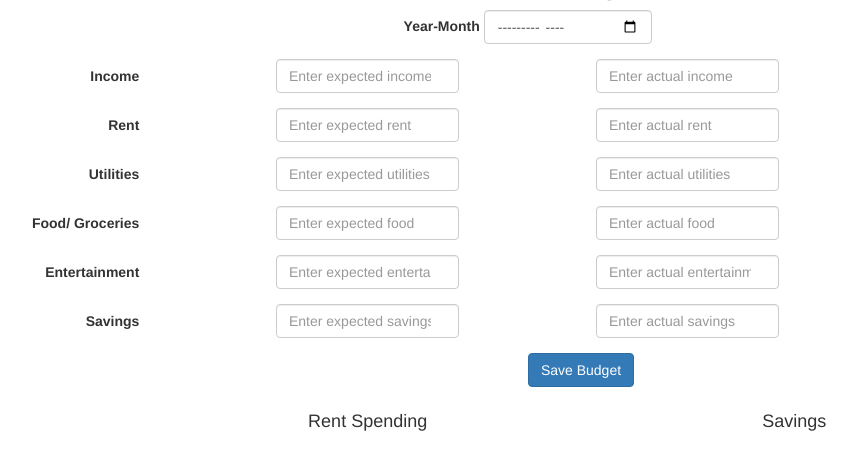
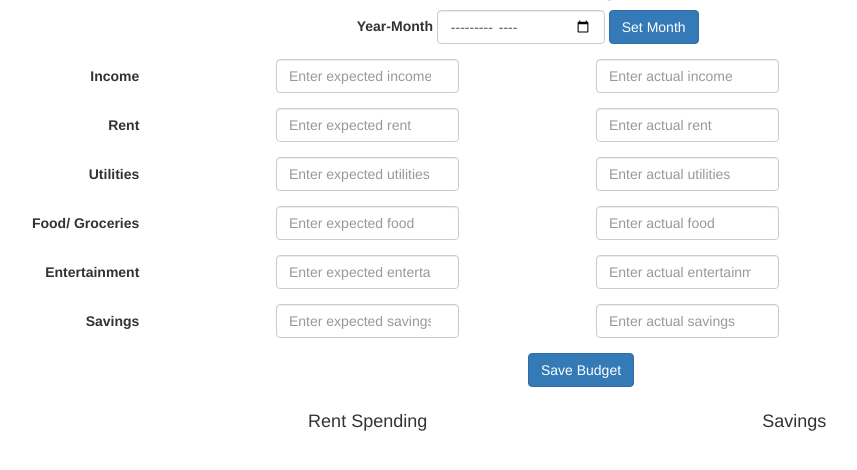
Before and after one commit to abarnes023/budget_app, a Flask app: template templates/budget.html in a window 1280 px wide. Shown: the part 125-595 px from the top of the page, without its empty margins (59-916 px from the left). Run offline with Flask 2, Linux system fonts and the light colour scheme; the template is opened without the code that fills it, so the values that code supplies are empty; some libraries are stand-ins or nearby versions.

Commit message:
Start of AJAX functions

```diff
--- a/application.py
+++ b/application.py
@@ -140,6 +140,9 @@ def budget():
     if request.method == "POST":
         # set selected month
         currMonth = request.form.get("month")
+        if not currMonth:
+            flash("Must enter month")
+            return redirect(url_for("budget"))
 
         # get variables from form
         e_income = request.form.get("e_income")
@@ -188,6 +191,20 @@ def budget():
 
         return render_template("budget.html", username=username, currMonth=currMonth, e_income=data['e_income'], a_income=data['a_income'], e_rent=data['e_rent'], a_rent=data['a_rent'], e_util=data['e_util'], a_util=data['a_util'], e_food=data['e_food'], a_food=data['a_food'], e_ent=data['e_ent'], a_ent=data['a_ent'], e_save=data['e_save'], a_save=data['a_save'], rent=rent, saved=saved)
 
+@app.route("/month")
+def month():
+    """Pulls current month data when month is changed"""
+
+    month = request.args.get("month")
+    if not month:
+        flash("Must enter month")
+        return redirect(url_for("budget"))
+
+    # get budget data for month
+    data = budget_data(month)
+
+    return jsonify(data)
+
 @app.route("/articles")
 def articles():
     """Display last 10 articles from Get Rich Slowly blog"""
--- /dev/null
+++ b/static/scripts.js
@@ -0,0 +1,21 @@
+$(function() {
+    $('a#set_month').bind('click', function() {
+        $.getJSON(Flask.url_for("month"), {
+            month: $('#month').val()
+        }, function(data) {
+            $("#e_income").number(data.e_income),
+            $("#a_income").number(data.a_income),
+            $("#e_rent").number(data.e_rent),
+            $("#a_rent").number(data.a_rent),
+            $("#e_util").number(data.e_util),
+            $("#a_util").number(data.a_util),
+            $("#e_food").number(data.e_food),
+            $("#a_food").number(data.a_food),
+            $("#e_ent").number(data.e_ent),
+            $("#a_ent").number(data.a_ent),
+            $("#e_save").number(data.e_save),
+            $("#a_save").number(data.a_save);
+        });
+        return false;
+    })
+})
--- a/templates/budget.html
+++ b/templates/budget.html
@@ -9,10 +9,11 @@
         <fieldset>
             <h2>{{ username }}'s Budget</h2>
             <div class="form-group form-inline">
-                <div class="col-sm-3"></div>
-                <div class="col-sm-5">
+                <div class="col-sm-2"></div>
+                <div class="col-sm-7">
                     <label>Year-Month</label>
                     <input class="form-control" type="month" value="{{ currMonth }}" id="month_picker" name="month" required>
+                    <a href=# id="set_month" class="btn btn-primary" role="button">Set Month</a>
                 </div>
             </div>
         </fieldset>
```
